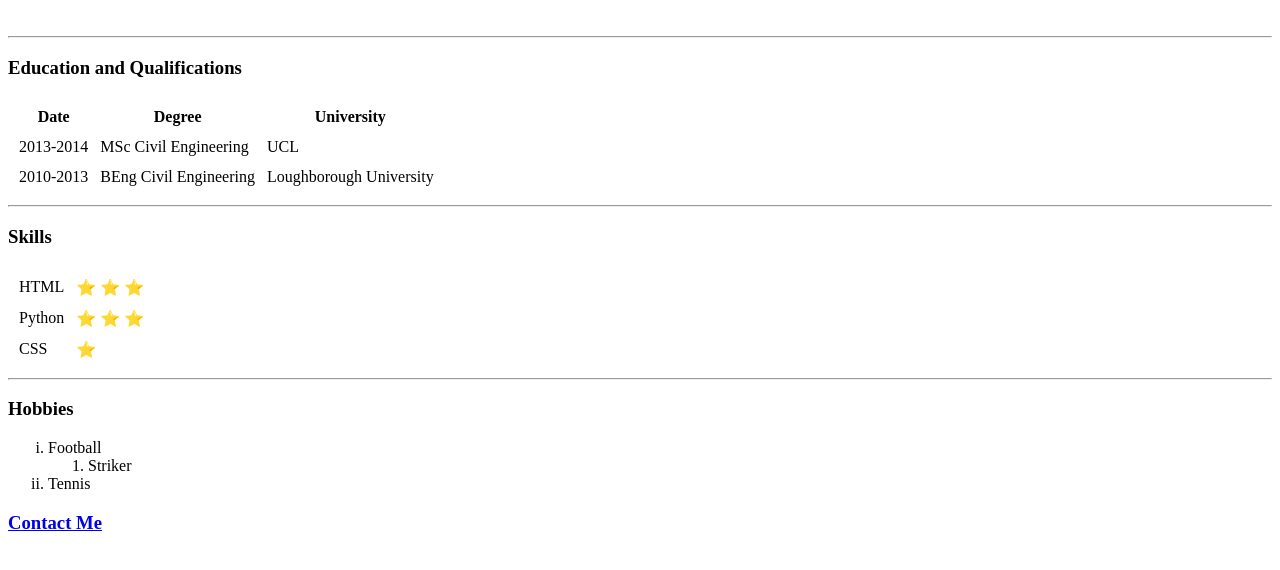
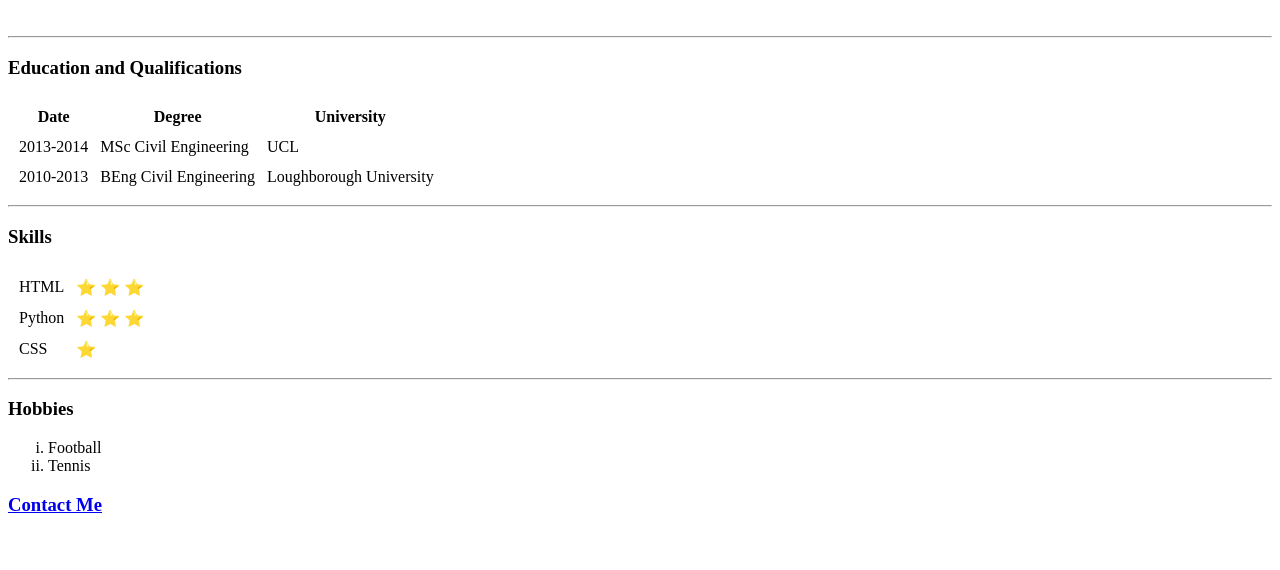
Before and after one commit to balevd/cv, a plain HTML site: page index.html in a window 1280 px wide. Shown: the part 188-758 px from the top of the page. Drawn offline with Linux system fonts and the light colour scheme.

Commit message:
Removed <ol> striker

```diff
--- a/index.html
+++ b/index.html
@@ -52,9 +52,6 @@
     <h3>Hobbies</h3>
     <ol type='i'>
       <li>Football</li>
-      <ol>
-        <li>Striker</li>
-      </ol>
       <li>Tennis</li>
     </ol>
     <h3><a href="Contact Details.html">Contact Me</a></h3>
```
